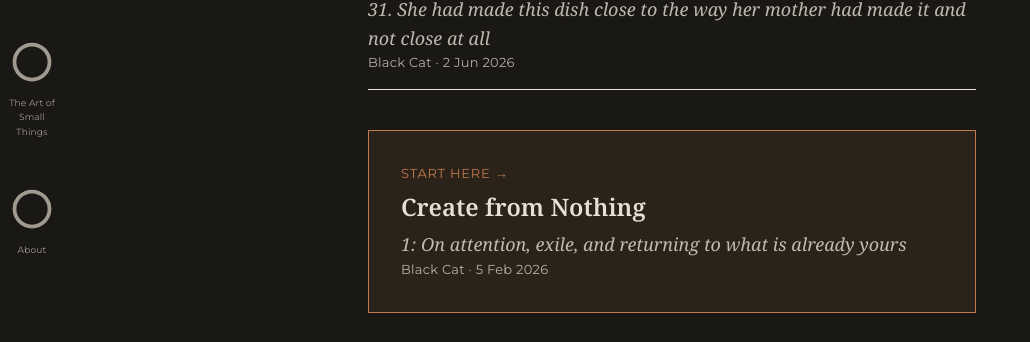
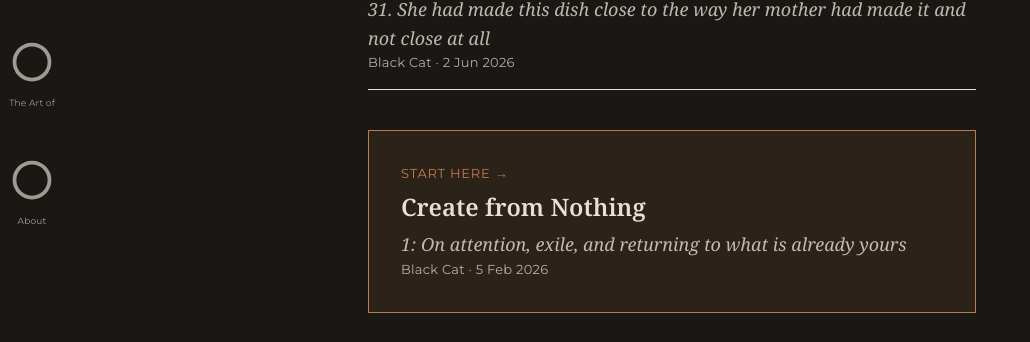
Before and after one commit to 2pix/small-things, a Jekyll site: the page built from index.html, in a window 1280 px wide. Shown: the part 261-603 px from the top of the page, without its empty margins (0-1030 px from the left). Built offline with Jekyll 4.4.1, drawn with Linux system fonts in a browser that asks for light colours.

Commit message:
Shorten nav label 'The Art of Small Things' -> 'The Art of' to fit on one line under the circle

```diff
--- a/_config.yml
+++ b/_config.yml
@@ -18,7 +18,7 @@ sections:
   - key: the-floor
     label: The Floor
   - key: small-things
-    label: The Art of Small Things
+    label: The Art of
 
 defaults:
   - scope:
```
